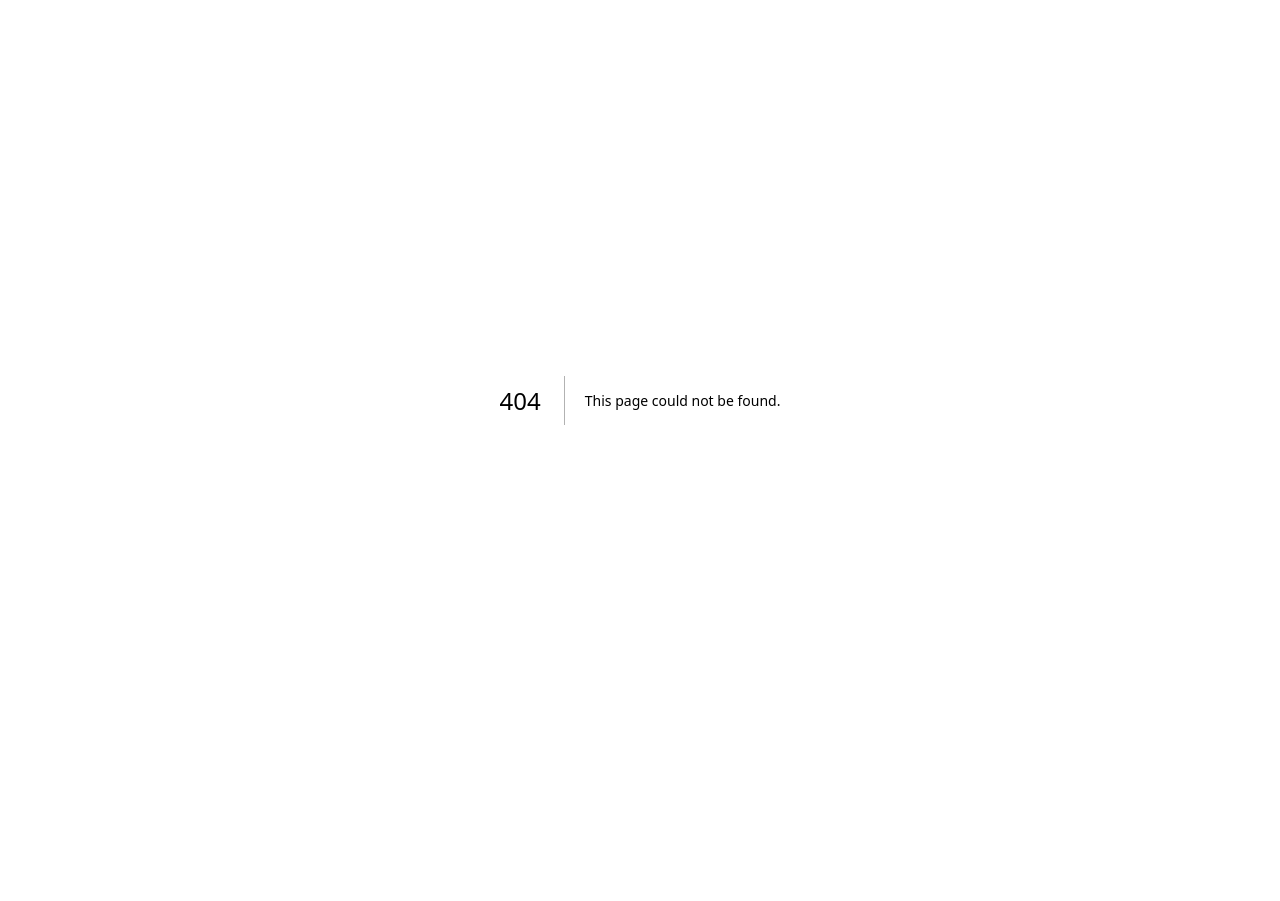
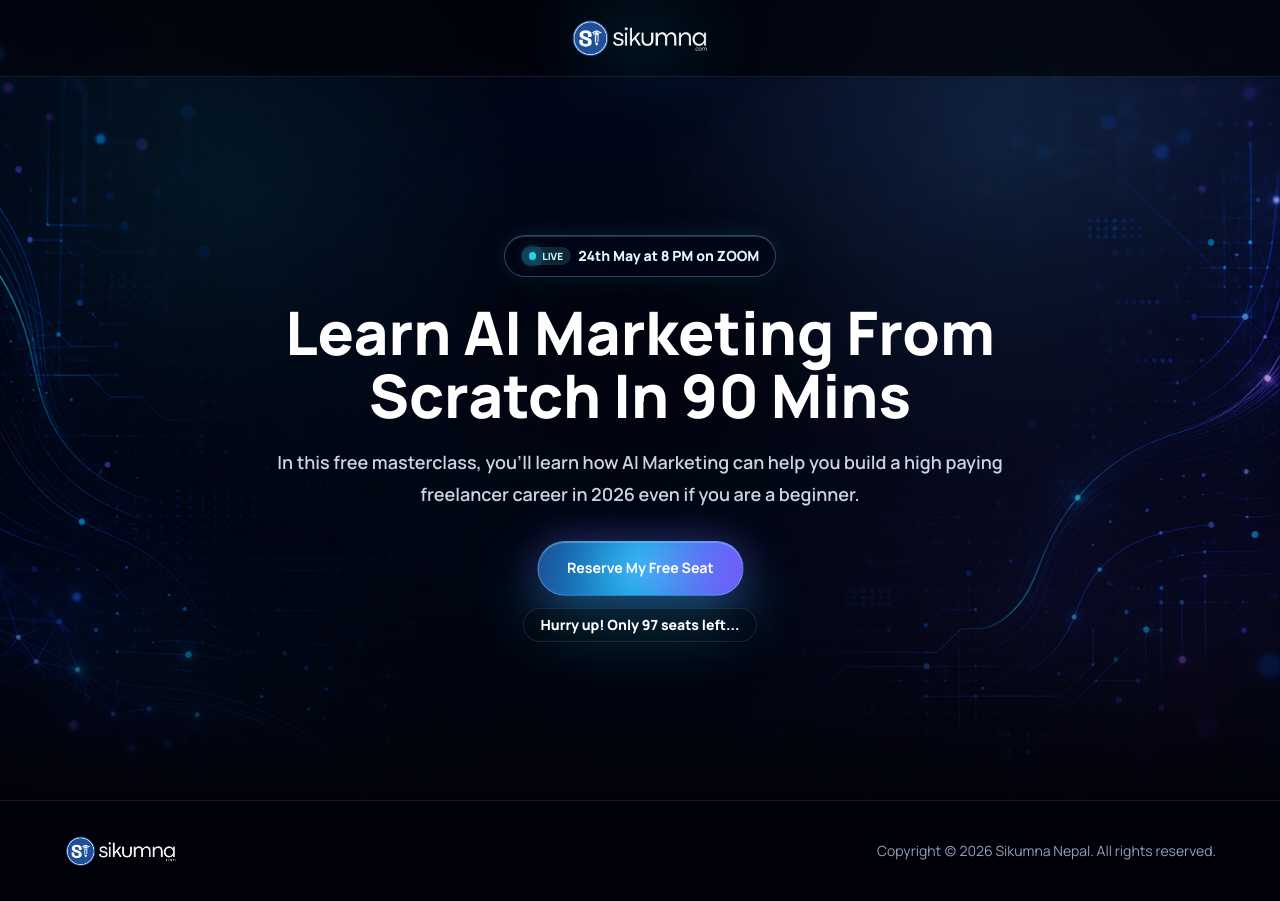
Before and after one commit to saugat420/ai-marketing-masterclass, a Next.js app: page /course-workflow in a window 1280 px wide. Before the commit this address had no page. Before the commit the page ends 800 px from the top, so only its background shows below. Built offline with nearby package versions, Linux system fonts and the light colour scheme.

Commit message:
Add course workflow page

```diff
--- /dev/null
+++ b/app/course-workflow/page.tsx
@@ -0,0 +1,11 @@
+import { SimpleActionPage } from "../components/SimpleActionPage";
+import { sharedActionContent } from "../components/sharedActionContent";
+
+export default function CourseWorkflowPage() {
+  return (
+    <SimpleActionPage
+      {...sharedActionContent}
+      buttonHref="https://us06web.zoom.us/webinar/register/7417791618032/WN_hvrCkS5XQCWjKryuPdGhhQ"
+    />
+  );
+}
```
